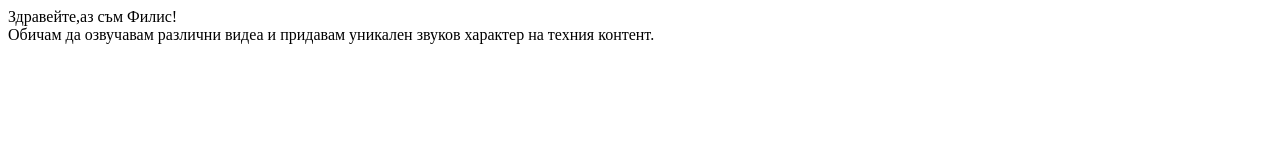
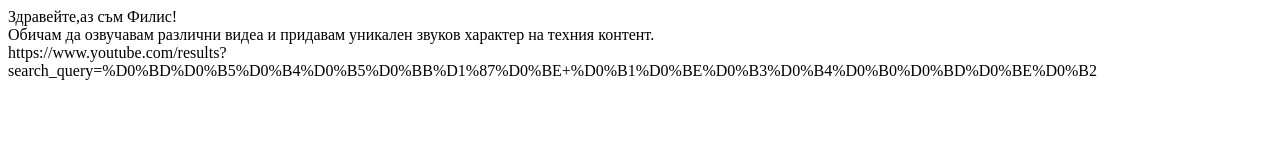
Before and after one commit to filis666/stu2001321028, a plain HTML site: page index.html in a window 1280 px wide. Drawn offline with Linux system fonts and the light colour scheme.

Commit message:
Add link to creator who inspired me

```diff
--- a/index.html
+++ b/index.html
@@ -12,3 +12,6 @@
 
 <!-- - информация за вашите хобита и интереси -->
     <div>Обичам да озвучавам различни видеа и придавам уникален звуков характер на техния контент.</div>
+
+<!-- - линк към материал на любим content creator които ви е вдъхновил -->
+    <div>https://www.youtube.com/results?search_query=%D0%BD%D0%B5%D0%B4%D0%B5%D0%BB%D1%87%D0%BE+%D0%B1%D0%BE%D0%B3%D0%B4%D0%B0%D0%BD%D0%BE%D0%B2</div>
```
